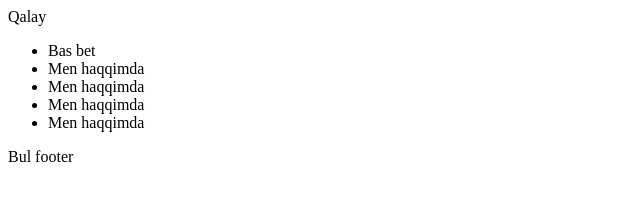
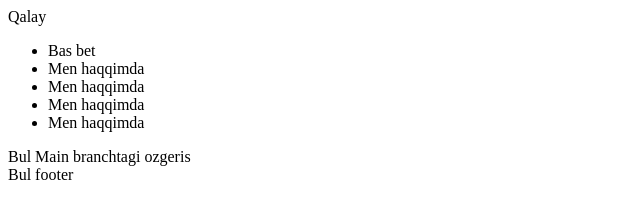
Before and after one commit to urazbaevv/project, a plain HTML site: page index.html in a window 1280 px wide. Shown: the whole page, without its empty margins (0-640 px from the left). Drawn offline with Linux system fonts and the light colour scheme.

Commit message:
kk zatlar qosildi

```diff
--- a/index.html
+++ b/index.html
@@ -21,6 +21,8 @@
         </nav>
     </main>
 
+    <div>Bul Main branchtagi ozgeris</div>
+
 
     <footer>
         Bul footer
```
